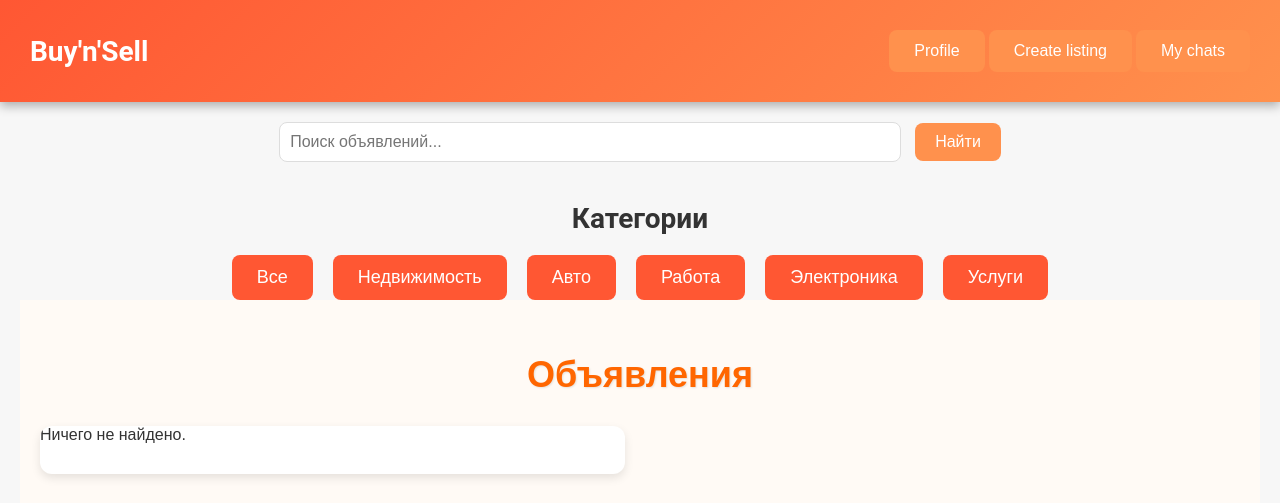
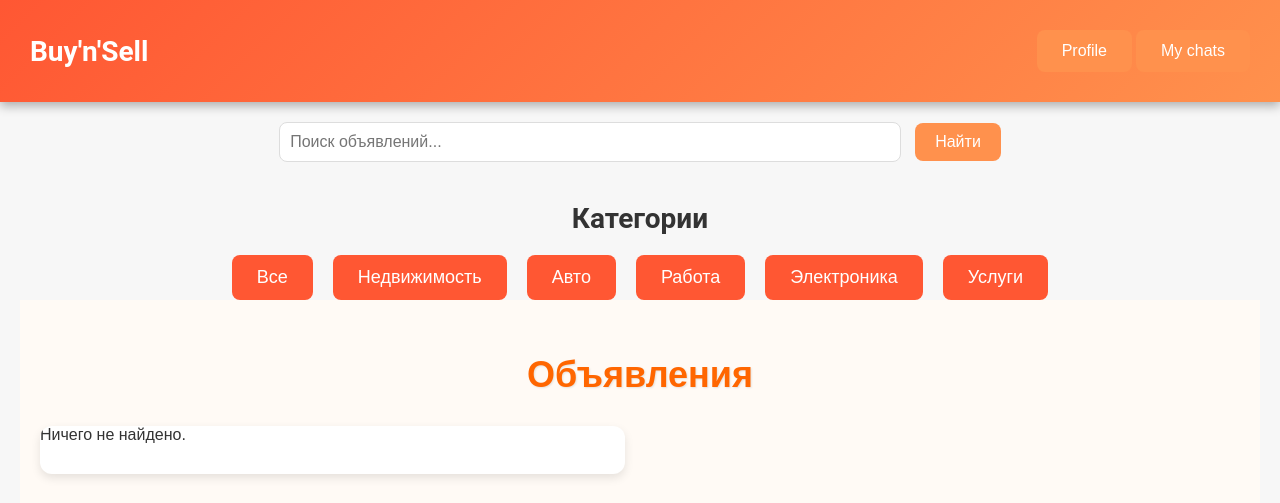
Before and after one commit to NotRindik/Python-Project-University, a Django app: page / in a window 1280 px wide. Shown: the top 503 px of the page. Run offline with Django 5.2, Linux system fonts and the light colour scheme; the visitor is signed in with stand-in values (Sample User, id 1); data that the repository does not hold is empty.

Commit message:
Update home.html

```diff
--- a/PythonProject/myapp/templates/home.html
+++ b/PythonProject/myapp/templates/home.html
@@ -13,7 +13,7 @@
         <div class="buttons">
             {% if user.is_authenticated %}
                 <button onclick="location.href='{% url 'profile' %}'">Profile</button>
-                <button onclick="location.href='{% url 'create' %}'">Create listing</button>
+                {% if user.is_verified %}<button onclick="location.href='{% url 'create' %}'">Create listing</button>{% endif %}
                 <button onclick="location.href='{% url 'chat_list' %}'">My chats</button>
             {% else %}
                 <button onclick="location.href='{% url 'register' %}'">Sign In</button>
```
